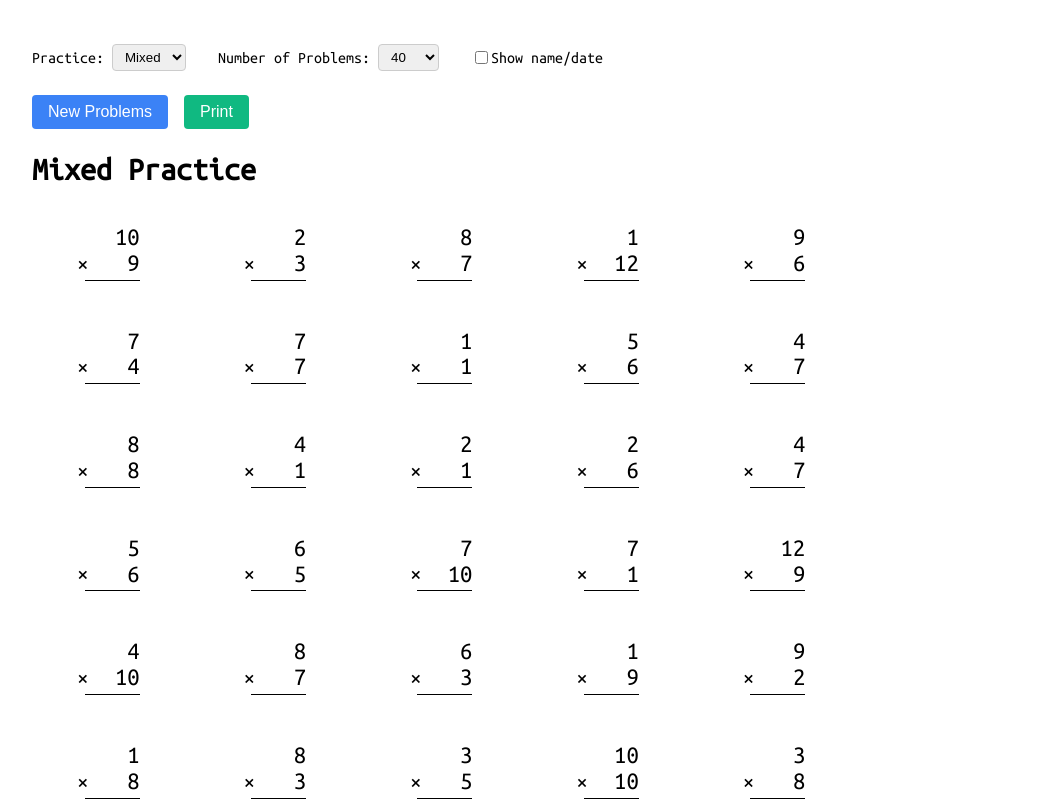
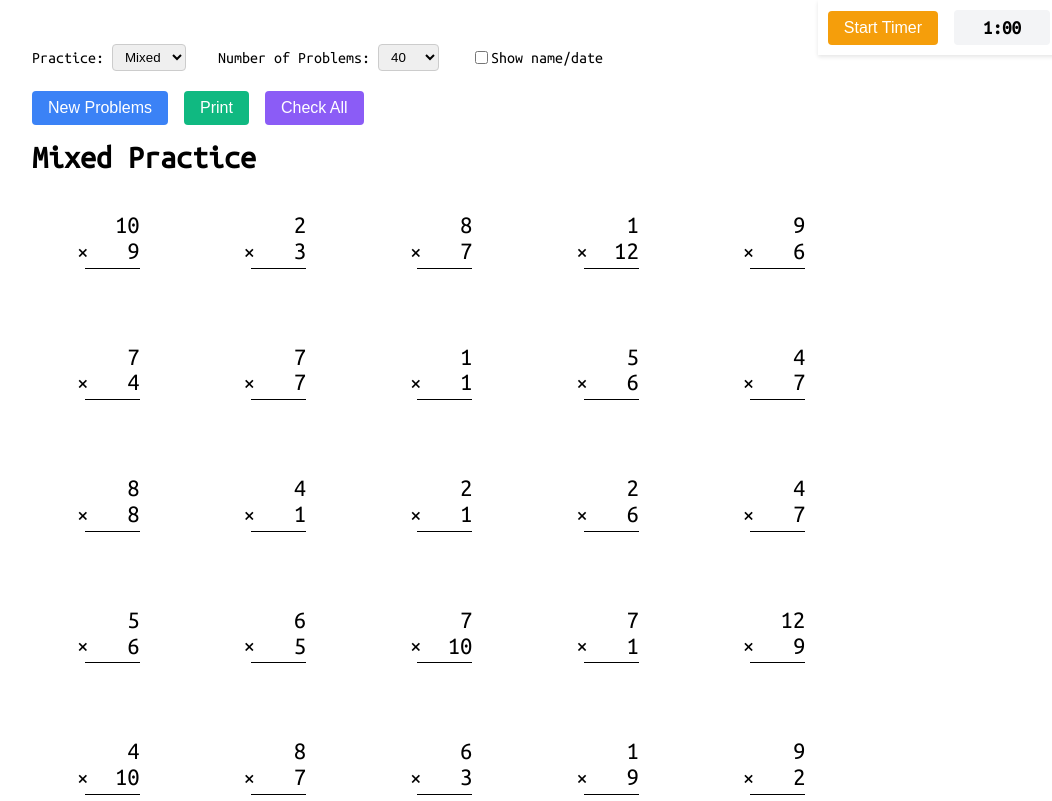
Before and after one commit to matt-/math_facts, a React (Vite) app: page / in a window 1280 px wide. Shown: the top 801 px of the page, without its empty margins (200-1252 px from the left). Built offline with nearby package versions, Linux system fonts and the light colour scheme.

Commit message:
added online test version with timer

```diff
--- a/src/components/MathProblem.tsx
+++ b/src/components/MathProblem.tsx
@@ -1,9 +1,23 @@
+import { useState, useEffect } from 'react';
+
 interface MathProblemProps {
   multiplicand: number;
   multiplier: number;
+  resetTrigger: number;
 }
 
-export const MathProblem: React.FC<MathProblemProps> = ({ multiplicand, multiplier }) => {
+export const MathProblem: React.FC<MathProblemProps> = ({ multiplicand, multiplier, resetTrigger }) => {
+  const [userAnswer, setUserAnswer] = useState('');
+
+  useEffect(() => {
+    setUserAnswer('');
+  }, [resetTrigger]);
+
+  const handleAnswerChange = (e: React.ChangeEvent<HTMLInputElement>) => {
+    const value = e.target.value;
+    setUserAnswer(value);
+  };
+
   return (
     <div className="math-problem">
       <div className="problem-container">
@@ -13,6 +27,15 @@ export const MathProblem: React.FC<MathProblemProps> = ({ multiplicand, multipli
           <span className="number">{multiplier}</span>
         </div>
         <div className="answer-line"></div>
+        <input
+          type="text"
+          inputMode="numeric"
+          pattern="[0-9]*"
+          value={userAnswer}
+          onChange={handleAnswerChange}
+          data-problem={`${multiplicand},${multiplier}`}
+          className="answer-input no-print"
+        />
       </div>
     </div>
   );
--- a/src/components/PracticePage.tsx
+++ b/src/components/PracticePage.tsx
@@ -9,12 +9,60 @@ interface PracticePageProps {
 
 export function PracticePage({ selectedNumber, problemsPerPage, showHeader }: PracticePageProps) {
   const [problems, setProblems] = useState<Array<[number, number]>>([]);
+  const [showScore, setShowScore] = useState(false);
+  const [score, setScore] = useState({ correct: 0, total: 0 });
+  const [timeLeft, setTimeLeft] = useState(60);
+  const [isTimerRunning, setIsTimerRunning] = useState(false);
+  const [isTimeUp, setIsTimeUp] = useState(false);
+  const [resetTrigger, setResetTrigger] = useState(0);
 
+  // Generate problems on mount and when selectedNumber or problemsPerPage changes
   useEffect(() => {
     generateProblems();
   }, [selectedNumber, problemsPerPage]);
 
+  useEffect(() => {
+    let timer: number;
+    if (isTimerRunning && timeLeft > 0) {
+      timer = window.setInterval(() => {
+        setTimeLeft((prev) => {
+          if (prev <= 1) {
+            setIsTimerRunning(false);
+            setIsTimeUp(true);
+            checkAllAnswers();
+            return 0;
+          }
+          return prev - 1;
+        });
+      }, 1000);
+    }
+    return () => window.clearInterval(timer);
+  }, [isTimerRunning]);
+
+  const startTimer = () => {
+    setTimeLeft(60);
+    setIsTimerRunning(true);
+    setIsTimeUp(false);
+    setShowScore(false);
+  };
+
   const generateProblems = () => {
+    setShowScore(false);
+    setIsTimerRunning(false);
+    setIsTimeUp(false);
+    setTimeLeft(60);
+    setResetTrigger(prev => prev + 1);
+
+    // Clear any existing color classes
+    const inputs = document.querySelectorAll('.answer-input') as NodeListOf<HTMLInputElement>;
+    inputs.forEach(input => {
+      input.classList.remove('correct', 'incorrect');
+      const mathProblem = input.closest('.math-problem');
+      if (mathProblem) {
+        mathProblem.classList.remove('correct', 'incorrect');
+      }
+    });
+
     const newProblems: Array<[number, number]> = [];
 
     if (selectedNumber) {
@@ -61,6 +109,37 @@ export function PracticePage({ selectedNumber, problemsPerPage, showHeader }: Pr
     window.print();
   };
 
+  const checkAllAnswers = () => {
+    const inputs = document.querySelectorAll('.answer-input') as NodeListOf<HTMLInputElement>;
+    let correct = 0;
+    const total = inputs.length;
+
+    inputs.forEach((input) => {
+      const mathProblem = input.closest('.math-problem');
+      const [multiplicand, multiplier] = input.dataset.problem?.split(',').map(Number) || [0, 0];
+      const expectedAnswer = multiplicand * multiplier;
+      const userAnswer = input.value !== '' ? parseInt(input.value, 10) : null;
+
+      if (userAnswer === expectedAnswer) {
+        correct++;
+        mathProblem?.classList.add('correct');
+        mathProblem?.classList.remove('incorrect');
+      } else {
+        mathProblem?.classList.add('incorrect');
+        mathProblem?.classList.remove('correct');
+      }
+    });
+
+    setScore({ correct, total });
+    setShowScore(true);
+  };
+
+  const formatTime = (seconds: number) => {
+    const mins = Math.floor(seconds / 60);
+    const secs = seconds % 60;
+    return `${mins}:${secs.toString().padStart(2, '0')}`;
+  };
+
   const getSizeClass = () => {
     if (problemsPerPage <= 30) return 'size-30';
     if (problemsPerPage <= 40) return 'size-40';
@@ -69,6 +148,18 @@ export function PracticePage({ selectedNumber, problemsPerPage, showHeader }: Pr
 
   return (
     <div className="practice-page">
+      <div className="fixed-timer no-print">
+        <button
+          onClick={startTimer}
+          className="timer-btn"
+          disabled={isTimerRunning}
+        >
+          Start Timer
+        </button>
+        <div className={`timer ${isTimerRunning ? 'running' : ''} ${isTimeUp ? 'time-up' : ''}`}>
+          {formatTime(timeLeft)}
+        </div>
+      </div>
       <div className="button-group no-print">
         <button onClick={generateProblems} className="new-problems-btn">
           New Problems
@@ -76,6 +167,14 @@ export function PracticePage({ selectedNumber, problemsPerPage, showHeader }: Pr
         <button onClick={handlePrint} className="print-btn">
           Print
         </button>
+        <button onClick={checkAllAnswers} className="check-btn">
+          Check All
+        </button>
+        {showScore && (
+          <div className={`score ${(score.correct / score.total) < 0.6 ? 'low' : ''}`}>
+            Score: {score.correct}/{score.total} ({Math.round((score.correct / score.total) * 100)}%)
+          </div>
+        )}
       </div>
       <div className="header-section">
         <h1>{selectedNumber ? `${selectedNumber}'s Times Tables` : 'Mixed Practice'}</h1>
@@ -92,6 +191,7 @@ export function PracticePage({ selectedNumber, problemsPerPage, showHeader }: Pr
             key={index}
             multiplicand={multiplicand}
             multiplier={multiplier}
+            resetTrigger={resetTrigger}
           />
         ))}
       </div>
--- a/src/index.css
+++ b/src/index.css
@@ -111,7 +111,7 @@ body {
   width: 48px;
   height: 1px;
   background-color: black;
-  margin-top: 3px;
+  margin: 3px 0;
 }
 
 .problems-grid {
@@ -140,7 +140,8 @@ body {
 .controls {
   display: flex;
   gap: 2rem;
-  margin-bottom: 1.5rem;
+  margin-bottom: 0.5rem;
+  align-items: center;
 }
 
 .control-group {
@@ -176,11 +177,14 @@ body {
 .button-group {
   display: flex;
   gap: 1rem;
-  margin-bottom: 1.5rem;
+  margin-bottom: 1rem;
+  align-items: center;
 }
 
 .new-problems-btn,
-.print-btn {
+.print-btn,
+.check-btn,
+.timer-btn {
   padding: 0.5rem 1rem;
   border-radius: 4px;
   border: none;
@@ -203,6 +207,48 @@ body {
 
 .print-btn:hover {
   background: #059669;
+}
+
+.check-btn {
+  background: #8b5cf6;
+}
+
+.check-btn:hover {
+  background: #7c3aed;
+}
+
+.timer-btn {
+  background: #f59e0b;
+}
+
+.timer-btn:hover {
+  background: #d97706;
+}
+
+.timer-btn:disabled {
+  background: #d1d5db;
+  cursor: not-allowed;
+}
+
+.timer {
+  font-family: 'Ubuntu Mono', monospace;
+  font-size: 1.2rem;
+  font-weight: bold;
+  padding: 0.5rem 1rem;
+  border-radius: 4px;
+  background: #f3f4f6;
+  min-width: 4rem;
+  text-align: center;
+}
+
+.timer.running {
+  background: #fef3c7;
+  color: #d97706;
+}
+
+.timer.time-up {
+  background: #fee2e2;
+  color: #dc2626;
 }
 
 h1 {
@@ -228,6 +274,16 @@ h1 {
 
 .name-date-line span {
   flex: 1;
+}
+
+.score {
+  font-size: 1.1rem;
+  font-weight: bold;
+  color: #059669;
+}
+
+.score.low {
+  color: #dc2626;
 }
 
 @media print {
@@ -354,3 +410,80 @@ h1 {
     margin-bottom: 0.2in;
   }
 }
+
+.answer-input {
+  width: 48px;
+  font-size: 1.35rem;
+  font-family: 'Ubuntu Mono', monospace;
+  text-align: right;
+  padding: 0;
+  border: none;
+  outline: none;
+  background: transparent;
+}
+
+.answer-input.correct {
+  color: #059669;
+}
+
+.answer-input.incorrect {
+  color: #dc2626;
+}
+
+.size-30 .answer-input {
+  width: 65px;
+  font-size: 1.75rem;
+}
+
+.size-40 .answer-input {
+  width: 55px;
+  font-size: 1.55rem;
+}
+
+.size-50 .answer-input {
+  width: 43px;
+  font-size: 1.25rem;
+}
+
+.fixed-timer {
+  position: fixed;
+  top: 0;
+  right: 20px;
+  display: flex;
+  align-items: center;
+  gap: 1rem;
+  background: white;
+  padding: 10px;
+  box-shadow: 0 2px 4px rgba(0, 0, 0, 0.1);
+  z-index: 1000;
+}
+
+.practice-page {
+  margin-top: 20px;
+}
+
+.math-problem.incorrect .number,
+.math-problem.incorrect .multiplication-sign {
+  color: #dc2626;
+}
+
+.math-problem.incorrect .answer-line {
+  background-color: #dc2626;
+}
+
+.math-problem.incorrect .answer-input {
+  color: #dc2626;
+}
+
+.math-problem.correct .number,
+.math-problem.correct .multiplication-sign {
+  color: #059669;
+}
+
+.math-problem.correct .answer-line {
+  background-color: #059669;
+}
+
+.math-problem.correct .answer-input {
+  color: #059669;
+}
```
